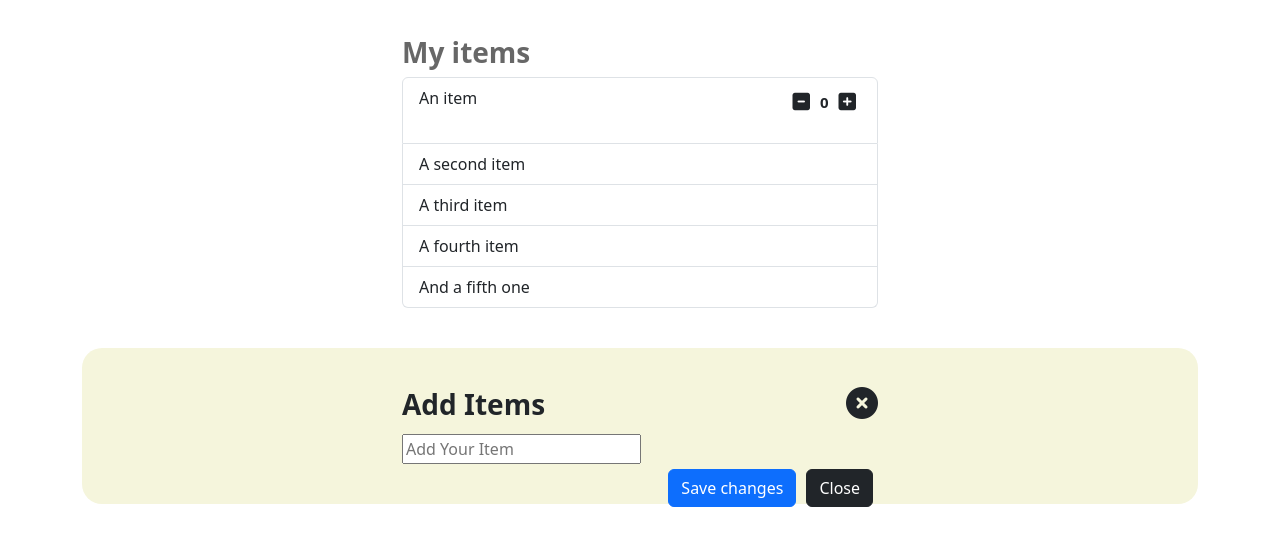
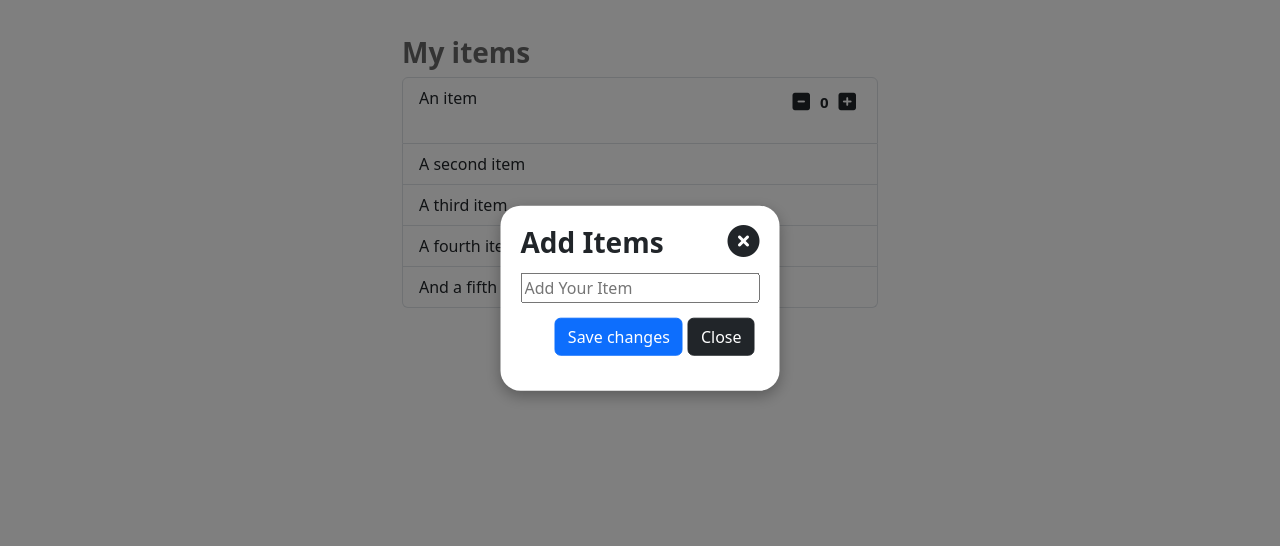
Before and after one commit to 19Amy/pantry-tracker, a plain HTML site: page index.html in a window 1280 px wide. Both pictures are taken after a click on the button "Add item". Shown: the part 102-648 px from the top of the page. Drawn offline with nearby package versions, Linux system fonts and the light colour scheme.

Commit message:
Made pop up appear and dissapear when buttons are clicked

```diff
--- a/index.html
+++ b/index.html
@@ -20,7 +20,7 @@
                 <a class="navbar-brand" href="#">
                    Pantry Tracker
                 </a>
-                <button class="btn " type="submit">
+                <button class="btn" id="Add-item-btn" type="submit">
                     <strong>Add item</strong>
                 </button>
             </div>
@@ -56,8 +56,8 @@
     </div>
 
     <!-- modal -->
-
-    <div class="pop-up" >
+    <div id="overlay" class="overlay"></div>
+    <div class="pop-up" id="popup" >
         <span>
             <h3>
                 Add Items
@@ -67,8 +67,8 @@
         <form>
          <input type="text" placeholder="Add Your Item" required>
         </form>
-        <button type="button" class="btn btn-dark">Close</button>
-        <button type="button" class="btn btn-primary">Save changes</button>
+        <button type="button" class="btn btn-dark" id="closePopup">Close</button>
+        <button type="button" class="btn btn-primary" >Save changes</button>
     </div>
 
 
--- a/src/index.js
+++ b/src/index.js
@@ -1,3 +1,37 @@
+//Create items list
+const popupButton = document.getElementById('Add-item-btn');
+const overlay = document.getElementById('overlay');
+const popup = document.getElementById('popup');
+const closePopupButton = document.getElementById('closePopup');
+const closeIcon = document.getElementById('close-popup');
+
+//Reveals the add items form
+function showPopUp(){
+  overlay.style.display = 'block';
+  popup.style.display = 'block';
+}
+
+function closePopUp(){
+  overlay.style.display = 'none';
+  popup.style.display = 'none';
+}
+
+
+
+
+
+
+
+
+
+
+
+popupButton.addEventListener('click', showPopUp);
+closePopupButton.addEventListener('click', closePopUp);
+closeIcon.addEventListener('click', closePopUp);
+
+
+
 //increment & decrement counter
 const increment = document.getElementById('increment');
 const decrement = document.getElementById('decrement');
--- a/src/style.css
+++ b/src/style.css
@@ -56,11 +56,31 @@
 }
 
 /*MODAL*/
+.overlay {
+    display: none;
+    position: fixed;
+    top: 0;
+    left: 0;
+    width: 100%;
+    height: 100%;
+    background: rgba(0, 0, 0, 0.5); /* Semi-transparent background */
+    z-index: 10; /* Ensure it covers the whole screen */
+}
 .pop-up{
     background-color: beige;
     padding: 40px 20px;
     border-radius: 20px;
     padding: 40px 320px;
+
+    display: none;
+    position: fixed;
+    top: 50%;
+    left: 50%;
+    transform: translate(-50%, -50%);
+    background: white;
+    padding: 20px;
+    box-shadow: 0 5px 15px rgba(0, 0, 0, 0.3);
+    z-index: 20; /* Above the overlay */
 }
 .pop-up span{
     margin-bottom: 5px;
@@ -84,7 +104,8 @@
     color: gray;
 }
 .pop-up button{
-   margin: 5px;
+   margin-right: 5px;
+   margin-top: 15px;
    float: right;
    margin-bottom: 15px;
 }
```
